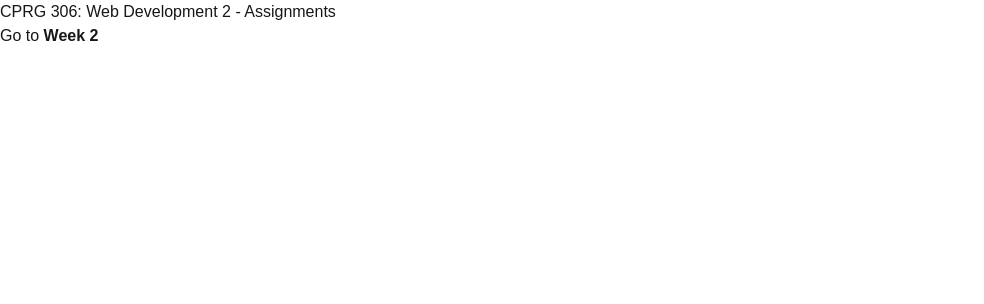
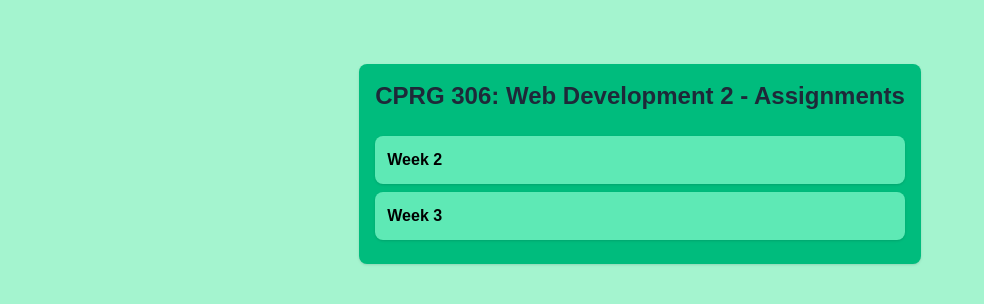
Before and after one commit to Shijiyo/cprg306-assignments, a Next.js app: page / in a window 1280 px wide. Shown: the top 304 px of the page, without its empty margins (0-984 px from the left). Built offline with nearby package versions, Linux system fonts and the light colour scheme.

Commit message:
Update app metadata and enhance assignments page
Changed app metadata to reflect Shopping List app for CPRG 306. Improved the assignments page UI with styling and dynamic assignment links for better navigation and appearance.

```diff
--- a/app/layout.js
+++ b/app/layout.js
@@ -12,8 +12,8 @@ const geistMono = Geist_Mono({
 });
 
 export const metadata = {
-  title: "Create Next App",
-  description: "Generated by create next app",
+  title: "Shopping List",
+  description: "Shopping list app for CPRG 306 built with Next.js",
 };
 
 export default function RootLayout({ children }) {
@@ -26,4 +26,6 @@ export default function RootLayout({ children }) {
       </body>
     </html>
   );
+
+
 }
--- a/app/page.js
+++ b/app/page.js
@@ -1,10 +1,35 @@
+// page.js
 import Link from "next/link";
 
 export default function Page() {
+  const assignments = [
+    { name: "Week 2", href: "/week-2" },
+    { name: "Week 3", href: "/week-3" },
+  ];
+
   return (
-    <main>
-      <h1>CPRG 306: Web Development 2 - Assignments</h1>
-      <p> Go to <strong><Link href="/week-2">Week 2</Link></strong></p>
+    <main className="min-h-screen bg-emerald-200 flex flex-col items-center py-10">
+      <div className="mmax-w-md mx-auto mt-6 bg-emerald-500 p-4 rounded-lg shadow">
+        <h1 className="text-2xl font-bold text-gray-800 mb-6 text-center">
+          CPRG 306: Web Development 2 - Assignments
+        </h1>
+
+        <ul>
+          {assignments.map((assignment, index) => (
+            <li
+              key={index}
+              className="grid grid-cols-3 gap-4 p-3 bg-emerald-300 rounded-lg shadow-sm hover:shadow-lg hover:scale-[1.02] transition transform mb-2"
+            >
+              <Link
+                href={assignment.href}
+                className="text-black font-semibold"
+              >
+                {assignment.name}
+              </Link>
+            </li>
+          ))}
+        </ul>
+      </div>
     </main>
   );
 }
```
